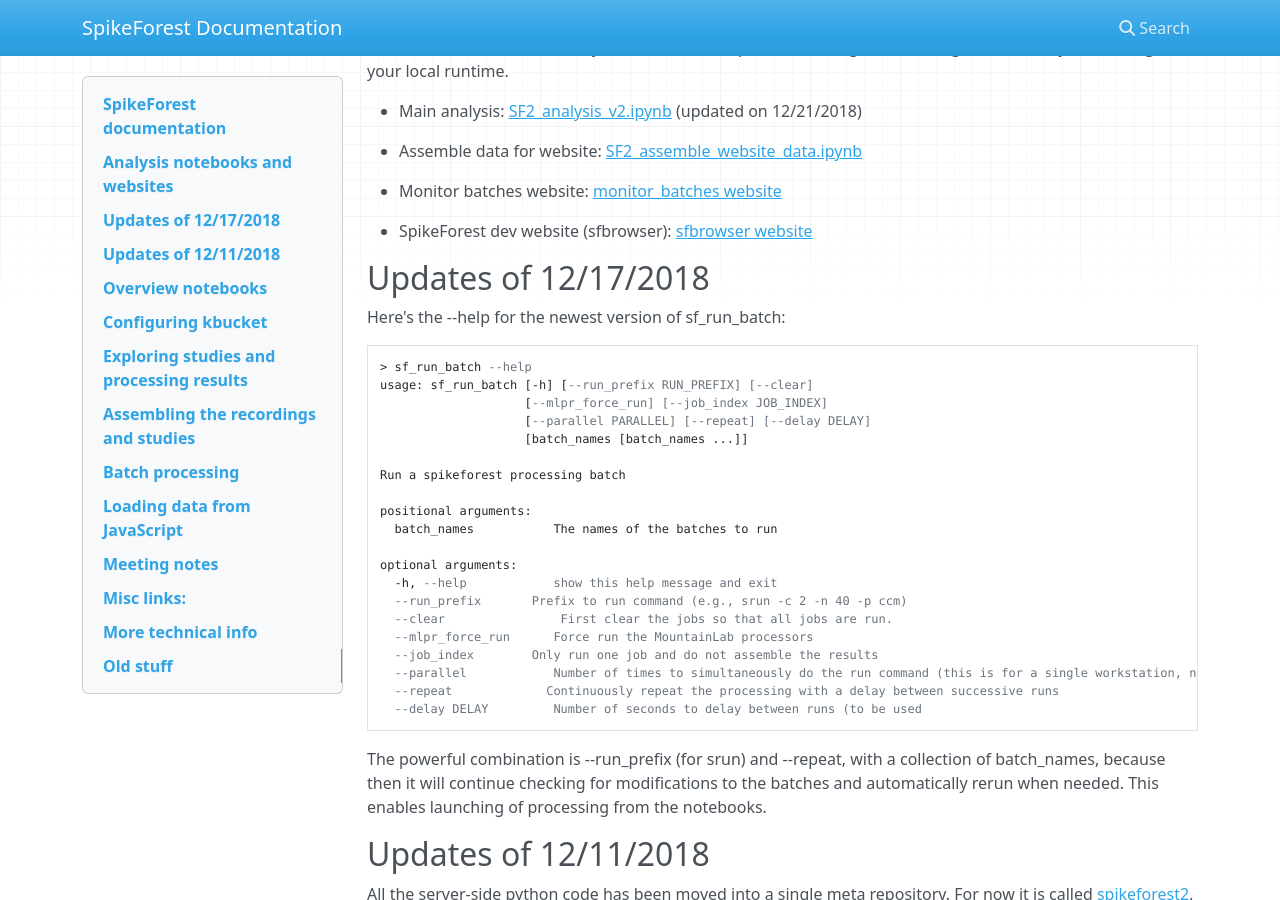
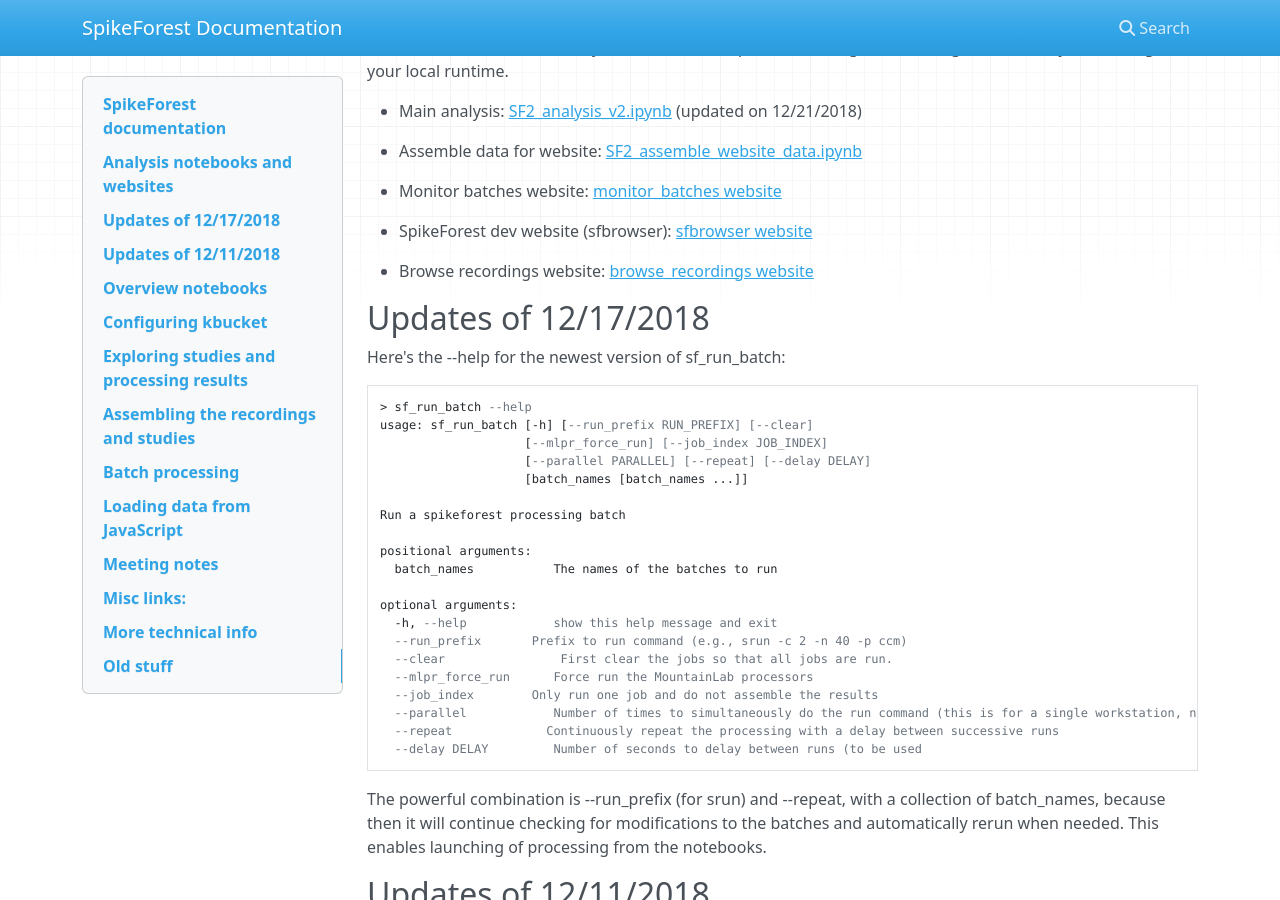
Before and after one commit to scratcharchive/spikeforest-docs, an MkDocs documentation site: the page built from docs/index.md, in a window 1280 px wide and 900 px high, scrolled down 310 px. Built offline with MkDocs 1.6.1, drawn with Linux system fonts in a browser that asks for light colours; nearby versions of some CDN libraries.

Commit message:
Update index.md

```diff
--- a/docs/index.md
+++ b/docs/index.md
@@ -15,6 +15,8 @@ The SpikeForest analysis consists of preparing the studies and recordings, summa
 * Monitor batches website: [monitor_batches website](http://45.56.103.237:4003)
 
 * SpikeForest dev website (sfbrowser): [sfbrowser website](http://45.56.103.237:4002)
+
+* Browse recordings website: [browse_recordings website](http://45.56.103.237:4004)
 
 ## Updates of 12/17/2018
 
```
